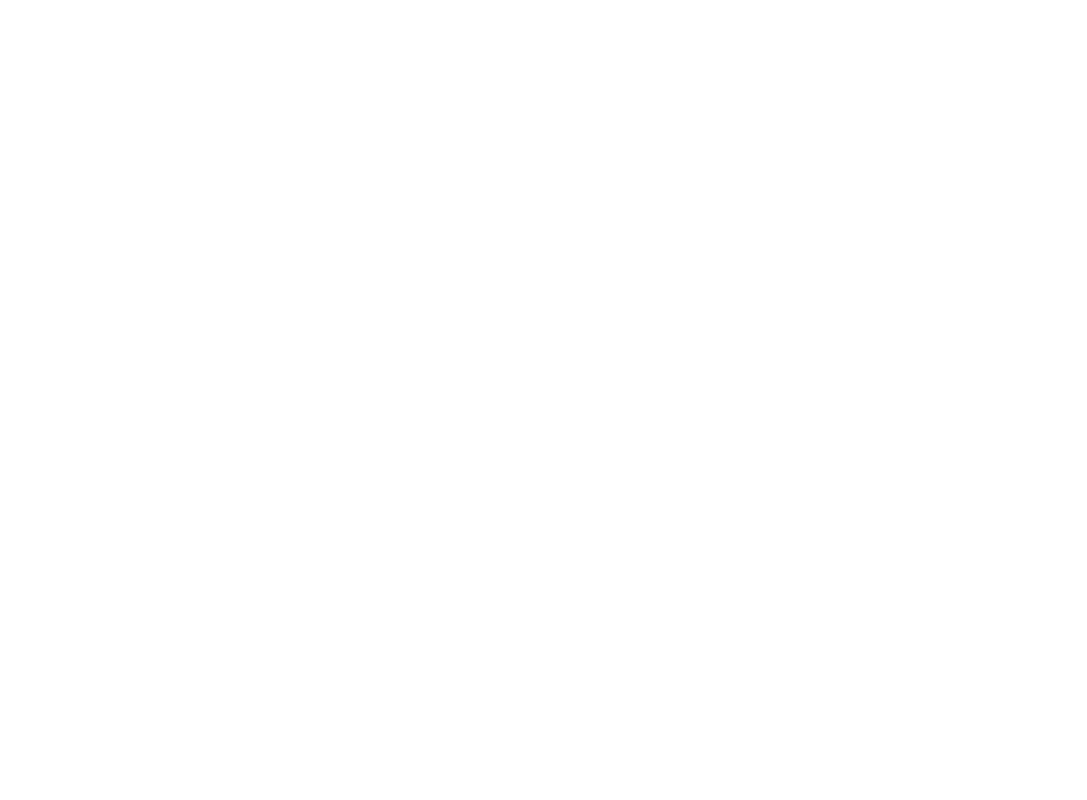
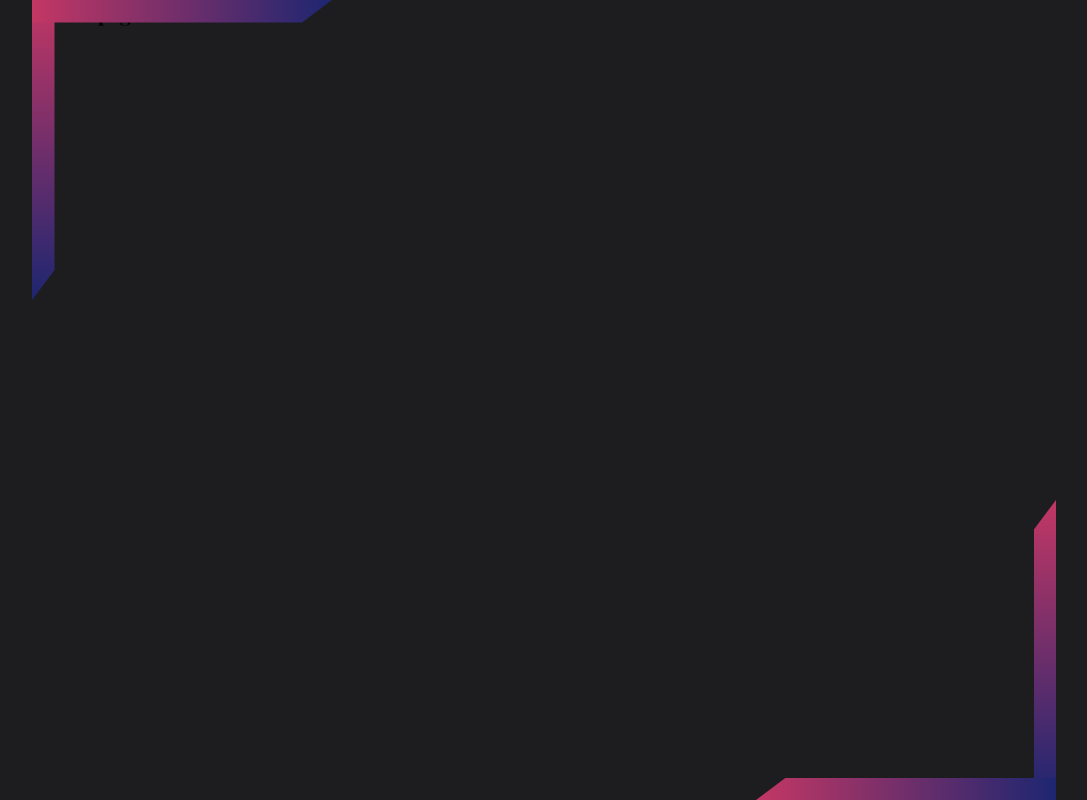
Before and after one commit to Trlaic/portfolio, a React (Vite) app: page /resume in a window 1280 px wide. Before the commit this address had no page. Shown: the whole page, without its empty margins (96-1183 px from the left). Built offline with nearby package versions, Linux system fonts and the light colour scheme; a web font is replaced by a local one.

Commit message:
x06: Add ClassicPage

```diff
--- a/src/App.tsx
+++ b/src/App.tsx
@@ -1,11 +1,13 @@
 import { BrowserRouter, Route, Routes } from "react-router-dom"
 import HomePage from "./pages/HomePage"
+import ClassicPage from "./pages/ClassicPage/ClassicPage"
 
 const App = () => {
   return (
     <BrowserRouter>
       <Routes>
         <Route path="/" element={<HomePage />}/>
+        <Route path="/resume" element={<ClassicPage />}/>
       </Routes>
     </BrowserRouter>
   )
--- /dev/null
+++ b/src/pages/ClassicPage/ClassicPage.module.scss
@@ -0,0 +1,55 @@
+@import '../../variables.scss';
+
+.container {
+    background-color: $background-color-classic;
+    height: 100vh;
+    display: flex;
+    justify-content: center;
+}
+
+.content {
+    width: 80vw;
+    position: relative;
+}
+
+.content::before,
+.edge::before {
+    content: '';
+    position: absolute;
+    width: 2.25rem;
+    height: 30rem;
+    background: linear-gradient(to bottom, $color-linear-gradient-first 0%, $color-linear-gradient-second 100%);
+}
+
+.content::after,
+.edge::after {
+    content: '';
+    position: absolute;
+    width: 30rem;
+    height: 2.25rem;
+    background: linear-gradient(to right, $color-linear-gradient-first 0%, $color-linear-gradient-second 100%);
+}
+
+.content::before {
+    clip-path: polygon(0 0, 100% 0, 100% 90%, 0 100%);
+    top: 0;
+    left: 0;
+}
+
+.content::after {
+    clip-path: polygon(0 0, 100% 0, 90% 100%, 0 100%);
+    top: 0;
+    left: 0;
+}
+
+.edge::before {
+    clip-path: polygon(0 10%, 100% 0, 100% 100%, 0 100%);
+    bottom: 0;
+    right: 0;
+}
+
+.edge::after {
+    clip-path: polygon(10% 0, 100% 0, 100% 100%, 0 100%);
+    bottom: 0;
+    right: 0;
+}
--- /dev/null
+++ b/src/pages/ClassicPage/ClassicPage.tsx
@@ -0,0 +1,14 @@
+import style from './ClassicPage.module.scss'
+
+const ClassicPage = () => {
+    return (
+        <div className={style.container}>
+            <div className={style.content}>
+                <div className={style.edge}></div>
+                <h1>classic page</h1>
+            </div>
+        </div>
+    )
+}
+
+export default ClassicPage
--- a/src/pages/HomePage.tsx
+++ b/src/pages/HomePage.tsx
@@ -1,12 +1,18 @@
+import { useNavigate } from 'react-router-dom'
 import GeometryBox from '../components/GeometryBox'
 import styles from './HomePage.module.scss'
 
 const HomePage = () => {
+    const navigate = useNavigate()
+    function goToClassicPage() {
+        navigate('/resume')
+    }
+
     return (
         <div className={styles.container}>
             <h1 className={styles.heading}>Portfolio | Igor Trlaic</h1>
             <div className={styles.button_container}>
-                <button className={`${styles.margin_right} button`}>Classic</button>
+                <button onClick={goToClassicPage} className={`${styles.margin_right} button`}>Classic</button>
                 <GeometryBox />
                 <button className={`${styles.margin_left} button`}>Animated</button>
             </div>
--- a/src/variables.scss
+++ b/src/variables.scss
@@ -1,2 +1,5 @@
 $background-color: #141414;
+$background-color-classic :#1d1d20;
 $color-gray-light: #D3D3D3;
+$color-linear-gradient-first: #C33764;
+$color-linear-gradient-second: #1D2671;
```
